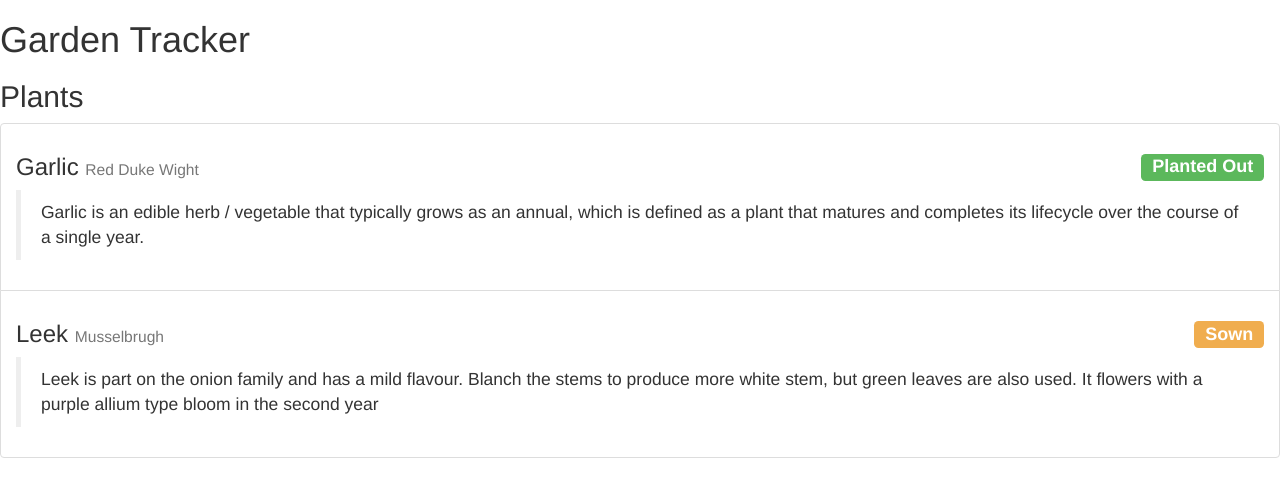
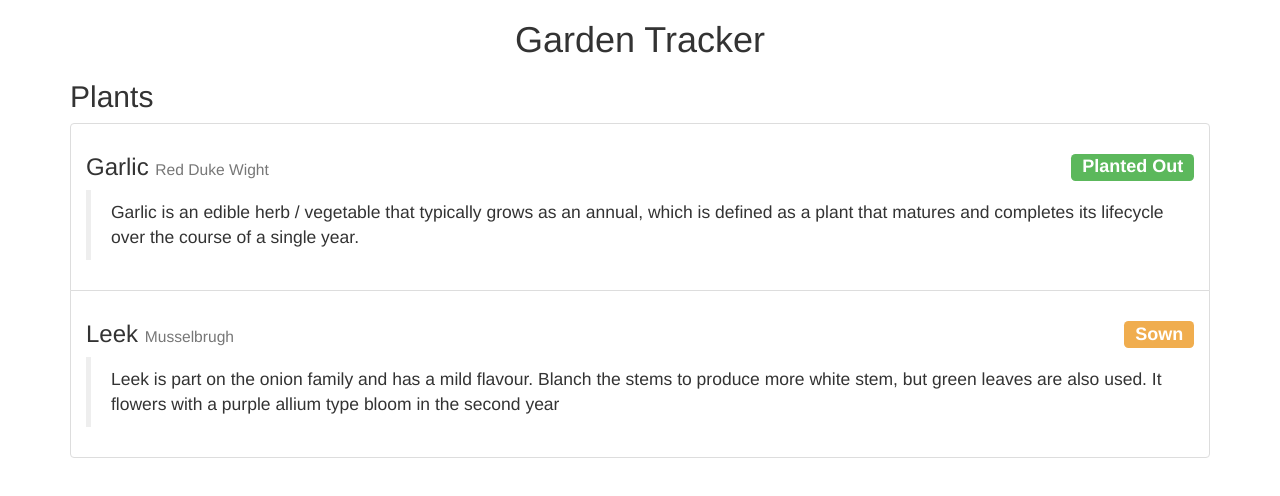
Before and after one commit to maccath/garden-tracker-prototype, a plain HTML site: page index.html in a window 1280 px wide. Drawn offline with Linux system fonts and the light colour scheme.

Commit message:
Refactor HTML.

```diff
--- a/index.html
+++ b/index.html
@@ -8,8 +8,9 @@
     <script type="text/javascript" src="js/app.js"></script>
 </head>
 <body>
-    <h1>Garden Tracker</h1>
-
-    <plant-list></plant-list>
+    <div class="container">
+        <h1 class="text-center">Garden Tracker</h1>
+        <plant-list></plant-list>
+    </div>
 </body>
 </html>
--- a/plant-list.html
+++ b/plant-list.html
@@ -1,4 +1,3 @@
-<div>
 <h2>Plants</h2>
 <ul class="list-group">
     <li class="list-group-item" ng-repeat="plant in plantsCtrl.plants">
@@ -12,4 +11,3 @@
         </blockquote>
     </li>
 </ul>
-</div>
```
Lines whose indentation alone changed are shown as unchanged.
